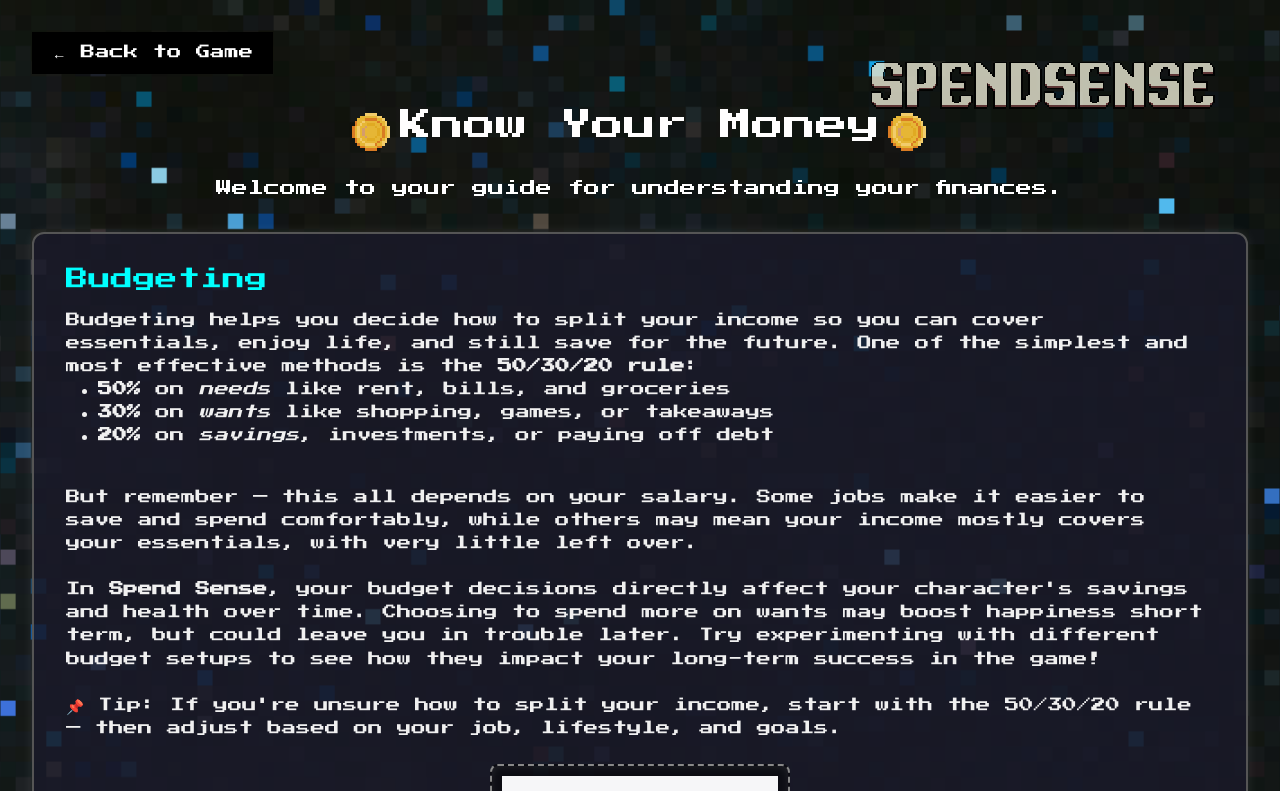
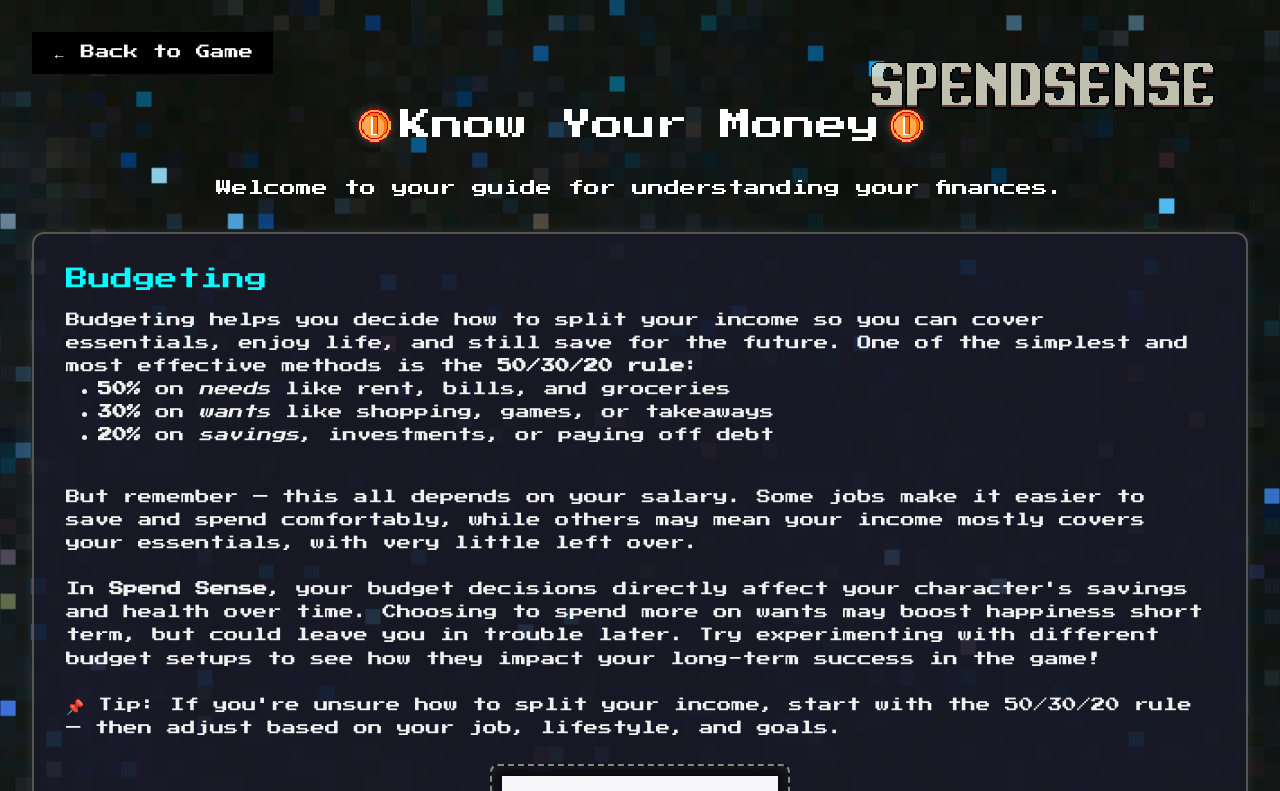
Before and after one commit to VizonaVerse/SpendSense, a React (Create React App) app in the folder SpendSense/spendsense-react/: page /learn in a window 1280 px wide. Shown: the top 791 px of the page. Built offline with nearby package versions, Linux system fonts and the light colour scheme.

Commit message:
Information page complete

```diff
--- a/SpendSense/spendsense-react/src/components/KnowYourMoney.js
+++ b/SpendSense/spendsense-react/src/components/KnowYourMoney.js
@@ -2,8 +2,6 @@ import React, { useEffect } from 'react';
 import { useNavigate } from "react-router-dom";
 import './knowYourMoney.css';
 import '../App.css';
-import coin1 from './coin1.png';
-import coin2 from './coin2.png';
 
 const KnowYourMoney = () => {
 
@@ -23,11 +21,12 @@ const KnowYourMoney = () => {
   className="floating-logo"
 />
 
-      <div className="learn-title-container">
-        <img src={coin1} alt="coin left" className="title-coin left" />
-        <h1 className="learn-title">Know Your Money</h1>
-        <img src={coin2} alt="coin right" className="title-coin right" />
-      </div>
+<div className="learn-title-container">
+  <img src="/images/coinSpin1.gif" alt="spinning coin left" className="title-coin left" />
+  <h1 className="learn-title">Know Your Money</h1>
+  <img src="/images/coinSpin2.gif" alt="spinning coin right" className="title-coin right" />
+</div>
+
 
       <p className="learn-intro">Welcome to your guide for understanding your finances.</p>
 
--- a/SpendSense/spendsense-react/src/components/knowYourMoney.css
+++ b/SpendSense/spendsense-react/src/components/knowYourMoney.css
@@ -174,3 +174,12 @@ html {
     transform: scale(1.05);
     opacity: 1;
   }
+
+  .title-coin {
+    width: 36px;
+    height: auto;
+    image-rendering: pixelated;
+    filter: drop-shadow(0 0 4px rgba(255,255,255,0.2));
+    align-self: flex-start;
+    margin-top: 1px;
+  }
```
Also changed, not shown: SpendSense/spendsense-react/public/images/coinSpin1.gif (added), SpendSense/spendsense-react/public/images/coinSpin2.gif (added).
